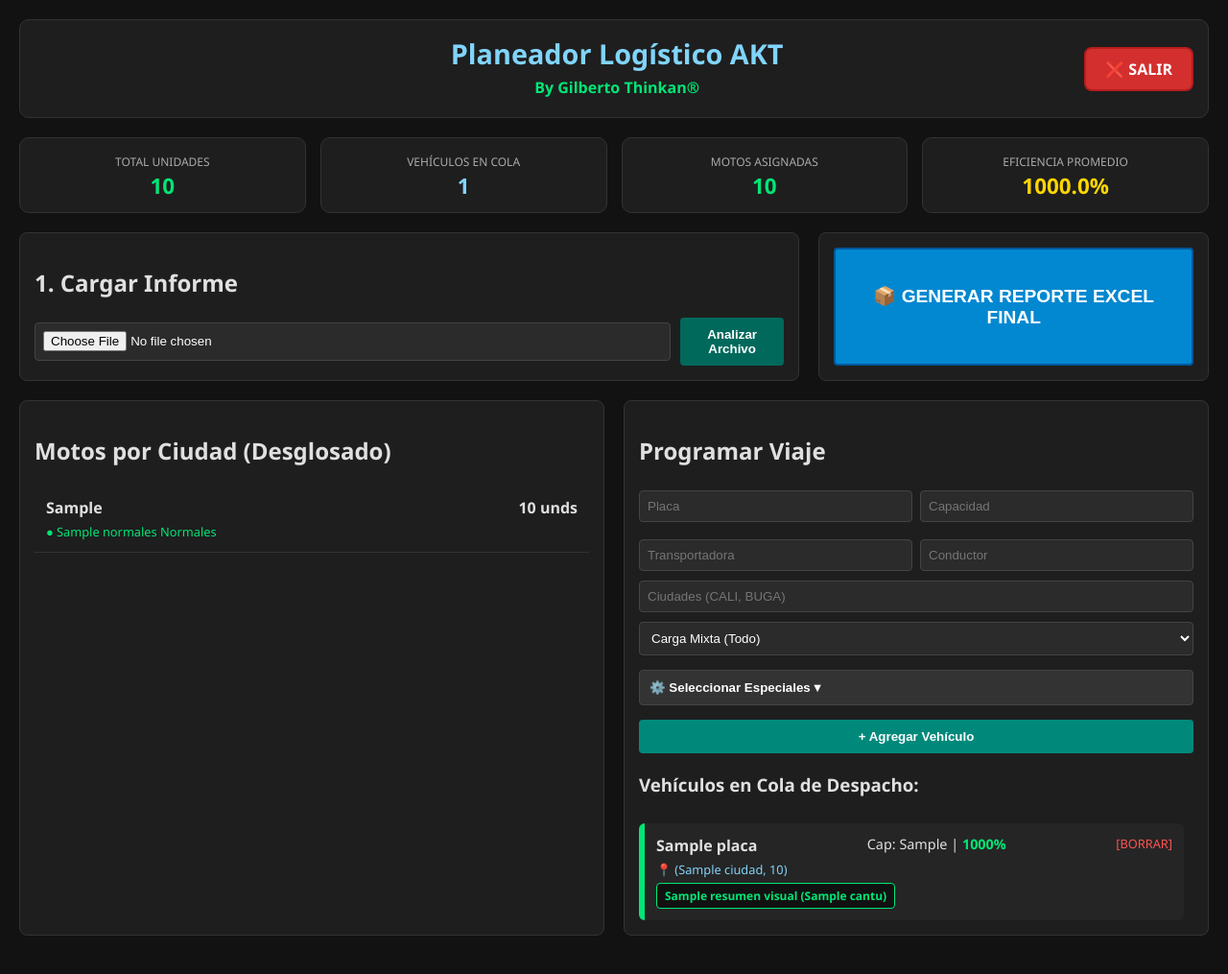
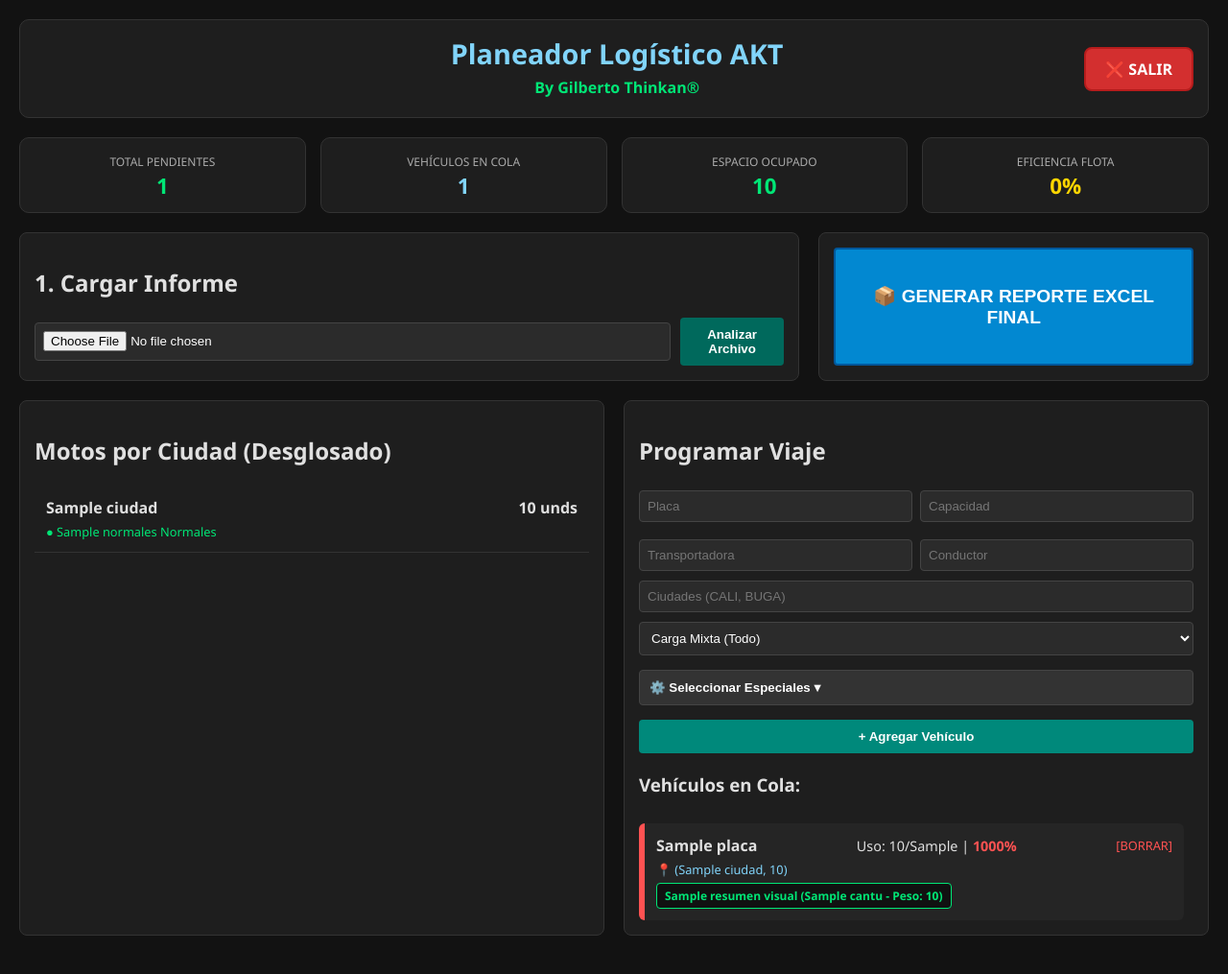
Before and after one commit to gilbertothinkan-eng/planer-v2, a Flask app: template templates/dashboard.html in a window 1280 px wide. Shown: the whole page at 96% size. Run offline with Flask 3, Linux system fonts and the light colour scheme; the template is opened without the code that fills it: most values are stand-ins (such as "Sample title", 1, 10 or a date in 2020).

Commit message:
Update dashboard.html

```diff
--- a/templates/dashboard.html
+++ b/templates/dashboard.html
@@ -18,10 +18,10 @@
       .ciudad-item { padding:12px; border-bottom:1px solid #333; }
       .ciudad-especial { background: #1a2633; border-left: 4px solid #81d4fa; }
       .tag-ref { background:#111; border:1px solid #00e676; padding:4px 8px; border-radius:4px; font-size:0.75em; color: #00e676; font-weight: bold; }
-      .scroll-cola { max-height: 210px; overflow-y: auto; padding-right: 10px; margin-top: 10px; }
+      .scroll-cola { max-height: 400px; overflow-y: auto; padding-right: 10px; margin-top: 10px; }
 
-      /* Semáforo Visual en Borde */
-      .card-v { padding:12px; margin-top:10px; border-radius:6px; border-left:6px solid #444; background:#252525; }
+      /* Semáforo Visual */
+      .card-v { padding:12px; margin-top:10px; border-radius:6px; border-left:6px solid #444; background:#252525; transition: 0.3s; }
       .v-verde { border-left-color: #00e676; }
       .v-amarillo { border-left-color: #ffd600; }
       .v-rojo { border-left-color: #ff5252; }
@@ -46,35 +46,22 @@
 
 <div class="kpi-container">
     <div class="kpi-card">
-        <span class="kpi-lab">Total Unidades</span>
-        <span class="kpi-val">
-            {% set total_u = namespace(val=0) %}
-            {% for c, d in conteo_detallado.items() %}{% set total_u.val = total_u.val + d.total %}{% endfor %}
-            {{ total_u.val }}
-        </span>
+        <span class="kpi-lab">Total Pendientes</span>
+        <span class="kpi-val">{{ total_pendientes }}</span>
     </div>
     <div class="kpi-card">
         <span class="kpi-lab">Vehículos en Cola</span>
         <span class="kpi-val" style="color: #81d4fa;">{{ vehiculos|length }}</span>
     </div>
     <div class="kpi-card">
-        <span class="kpi-lab">Motos Asignadas</span>
-        <span class="kpi-val" style="color: #00e676;">
-            {% set asignadas = namespace(val=0) %}
-            {% for v in vehiculos %}{% for r in v.resumen_visual %}{% set asignadas.val = asignadas.val + r.cant %}{% endfor %}{% endfor %}
-            {{ asignadas.val }}
-        </span>
+        <span class="kpi-lab">Espacio Ocupado</span>
+        <span class="kpi-val" style="color: #00e676;">{{ peso_total_flota }}</span>
     </div>
     <div class="kpi-card">
-        <span class="kpi-lab">Eficiencia Promedio</span>
+        <span class="kpi-lab">Eficiencia Flota</span>
         <span class="kpi-val" style="color: #ffd600;">
-            {% if vehiculos %}
-                {% set ef_total = namespace(val=0) %}
-                {% for v in vehiculos %}
-                   {% set peso_v = namespace(p=0) %}{% for r in v.resumen_visual %}{% set peso_v.p = peso_v.p + r.peso_total %}{% endfor %}
-                   {% set ef_total.val = ef_total.val + (peso_v.p / v.cantidad_motos) %}
-                {% endfor %}
-                {{ ((ef_total.val / vehiculos|length) * 100)|round(1) }}%
+            {% if total_capacidad_flota > 0 %}
+                {{ ((peso_total_flota / total_capacidad_flota) * 100)|round(1) }}%
             {% else %} 0% {% endif %}
         </span>
     </div>
@@ -149,35 +136,29 @@
 
       {% if vehiculos %}
       <div style="margin-top:20px;">
-        <h3>Vehículos en Cola de Despacho:</h3>
+        <h3>Vehículos en Cola:</h3>
         <div class="scroll-cola">
           {% for v in vehiculos %}
             {% set peso_v = namespace(p=0) %}
             {% for r in v.resumen_visual %}{% set peso_v.p = peso_v.p + r.peso_total %}{% endfor %}
             {% set pct = (peso_v.p / v.cantidad_motos) * 100 %}
 
-            <div class="card-v {% if pct >= 90 %}v-verde{% elif pct >= 70 %}v-amarillo{% else %}v-rojo{% endif %}">
-              <div style="display:flex; justify-content:space-between;">
+            <div class="card-v {% if pct > 100 %}v-rojo{% elif pct >= 90 %}v-verde{% elif pct >= 70 %}v-amarillo{% else %}v-rojo{% endif %}">
+              <div style="display:flex; justify-content:space-between; align-items: center;">
                   <strong>{{ v.placa }}</strong>
-                  <span style="font-size: 0.9em;">Cap: {{ v.cantidad_motos }} | <strong style="color:#00e676;">{{ pct|round(1) }}%</strong></span>
+                  <span style="font-size: 0.9em;">
+                    Uso: {{ peso_v.p }}/{{ v.cantidad_motos }} |
+                    <strong style="color:{% if pct > 100 %}#ff5252{% else %}#00e676{% endif %};">{{ pct|round(1) }}%</strong>
+                  </span>
                   <a href="/eliminar_vehiculo/{{ loop.index0 }}" style="color:#ff5252; text-decoration:none; font-size:0.8em;">[BORRAR]</a>
               </div>
               <p style="font-size:0.8em; color:#81d4fa; margin:5px 0;">📍 {{ v.ciudades|join(", ") }}</p>
 
               <div style="display:flex; flex-wrap:wrap; gap:4px; margin-top:5px;">
                   {% for r in v.resumen_visual %}
-                  <div class="tag-ref">{{ r.nombre }} ({{ r.cant }}u)</div>
+                  <div class="tag-ref">{{ r.nombre }} ({{ r.cant }}u - Peso: {{ r.peso_total }})</div>
                   {% endfor %}
               </div>
-
-              {% if pct < 90 %}
-              <div style="background: rgba(0,0,0,0.4); padding: 5px; border-radius: 4px; margin-top: 8px; font-size: 0.75em; color: #ffd600; border: 1px dashed #ffd600;">
-                💡 <strong>Sugerencia:</strong> Tienes espacio. Mira pedidos en:
-                <span style="color:#ffd600;">
-                  {% for c, d in conteo_detallado.items() %}{% if d.total > 0 and loop.index < 4 %}{{ c }} {% endif %}{% endfor %}
-                </span>
-              </div>
-              {% endif %}
             </div>
           {% endfor %}
         </div>
```
